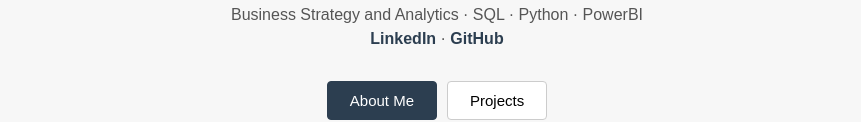
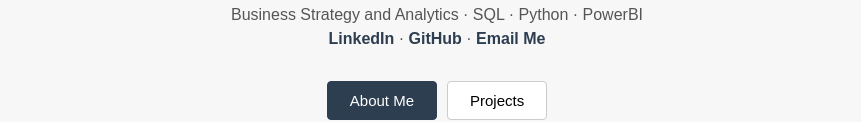
Before and after one commit to josem-arguetad/josem-arguetad.github.io, a plain HTML site: page index.html in a window 1280 px wide. Shown: the part 241-363 px from the top of the page, without its empty margins (203-1064 px from the left). Drawn offline with Linux system fonts and the light colour scheme.

Commit message:
Include email link in contact section
Added email link to contact information.

```diff
--- a/index.html
+++ b/index.html
@@ -166,7 +166,7 @@
 
         <h1>Jose Miguel Argueta</h1>
         <p>Business Strategy and Analytics · SQL · Python · PowerBI</p>
-        <p><a href="https://www.linkedin.com/in/josem-arguetad" target="_blank">LinkedIn</a> · <a href="https://github.com/josem-arguetad" target="_blank">GitHub</a></p>
+        <p><a href="https://www.linkedin.com/in/josem-arguetad" target="_blank">LinkedIn</a> · <a href="https://github.com/josem-arguetad" target="_blank">GitHub</a> · <a href="mailto:josem.arguetad@gmail.com">Email Me</a></p>
       </header>
 
       <!-- ============================================================
```
